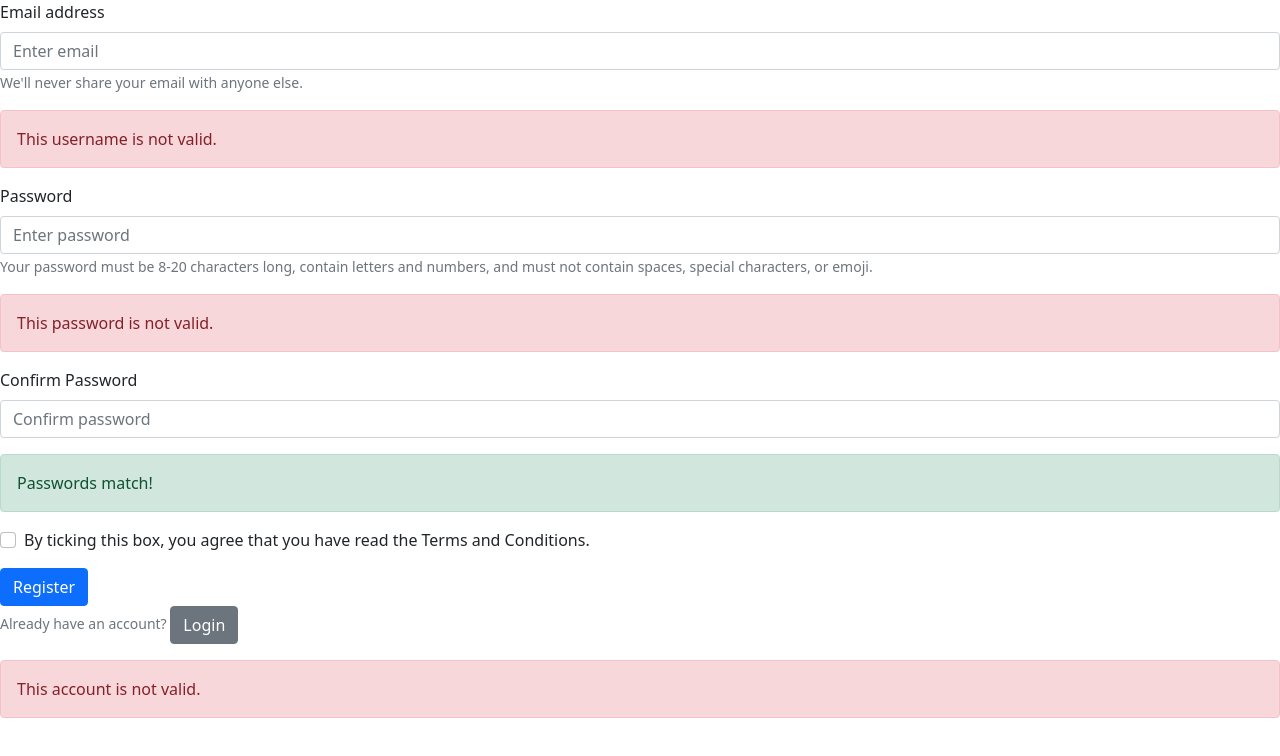
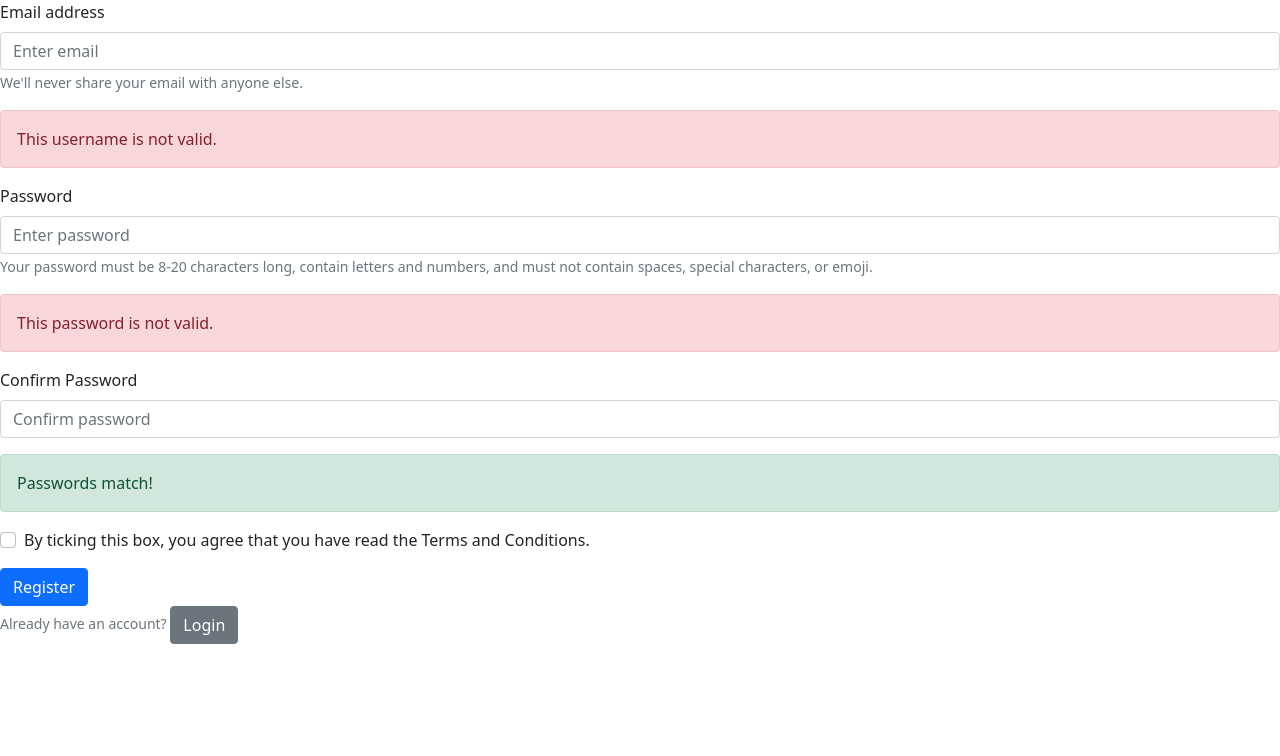
Before and after one commit to Senre/WorldBankFrontend, a React (Create React App) app in the folder world-bank-app/: page /register in a window 1280 px wide. Shown: the top 756 px of the page. Built offline with nearby package versions, Linux system fonts and the light colour scheme.

Commit message:
react-router-dom installation

```diff
--- a/world-bank-app/package.json
+++ b/world-bank-app/package.json
@@ -12,7 +12,7 @@
     "react-bootstrap-counter": "^1.0.1",
     "react-bootstrap-typeahead": "^6.0.0-alpha.8",
     "react-dom": "^17.0.2",
-    "react-router-dom": "5.2",
+    "react-router-dom": "^5.2.0",
     "react-scripts": "5.0.0",
     "recharts": "^2.1.9",
     "web-vitals": "^2.1.4"
--- a/world-bank-app/src/Components/Register.js
+++ b/world-bank-app/src/Components/Register.js
@@ -3,7 +3,7 @@ import Form from "react-bootstrap/Form";
 import Button from "react-bootstrap/Button";
 import invalidChars from "../invalidChars";
 import Alert from "react-bootstrap/Alert";
-import { Switch, Link } from "react-router-dom";
+import { Switch, Link, Route } from "react-router-dom";
 import Network from "./Network";
 
 const network = new Network();
@@ -117,6 +117,12 @@ class Register extends React.Component {
     this.props.logIn(this.state.usernameInput);
   }
 
+  redirect() {
+    <Switch>
+      <Route />
+    </Switch>;
+  }
+
   getRegister() {
     return (
       <Form onSubmit={(e) => this.handleSubmit(e)}>
@@ -207,12 +213,12 @@ class Register extends React.Component {
     return (
       <div>
         {this.getRegister()}
-        {this.state.validRegister ? null : this.getWarning("account")}
         {this.state.error ? (
           <div class="alert alert-danger" role="alert">
             Oops! Something went wrong. "{this.state.error}".
           </div>
         ) : null}
+        {this.state.success ? this.redirect() : null}
       </div>
     );
   }
```
Also changed, not shown: 2 other files (tests, documents, lock files or other folders).
